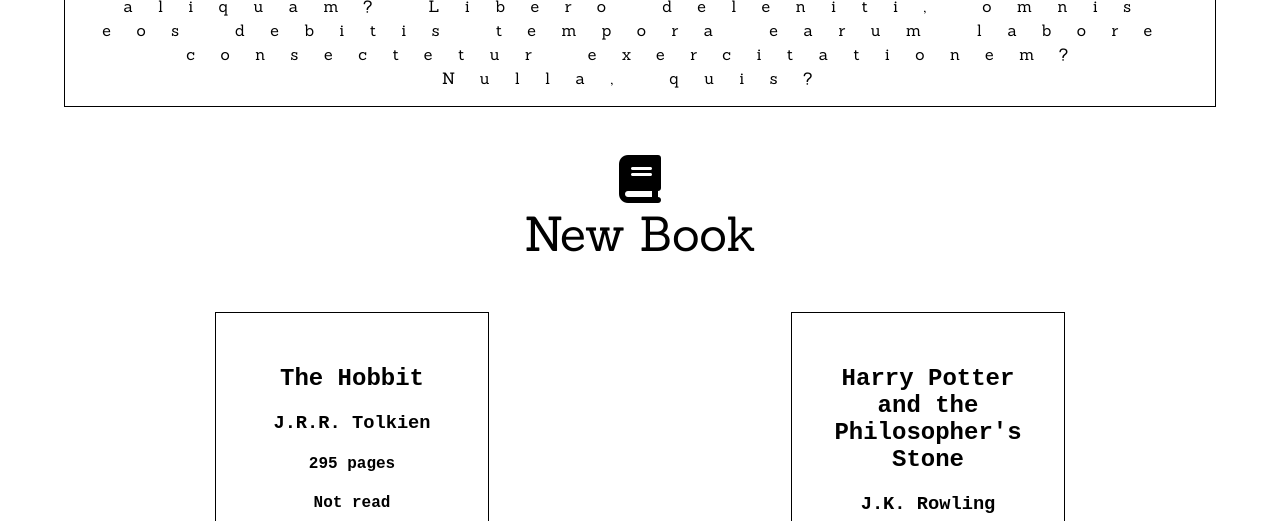
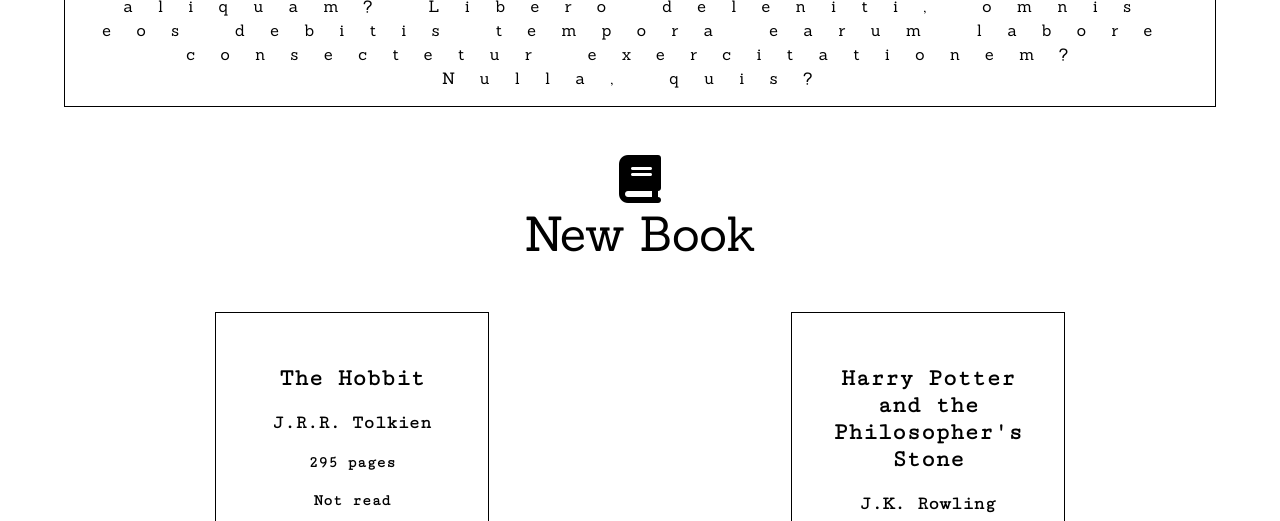
Before and after one commit to JCarlosLucio/library, a plain HTML site: page index.html in a window 1280 px wide. Shown: the part 279-800 px from the top of the page. Drawn offline with Linux system fonts and the light colour scheme.

Commit message:
Add cutive mono font from google fonts

```diff
--- a/index.html
+++ b/index.html
@@ -4,7 +4,7 @@
     <meta charset="UTF-8">
     <meta name="viewport" content="width=device-width, initial-scale=1.0">
     <title>PROJECT: Library</title>
-    <link href="https://fonts.googleapis.com/css2?family=Sanchez&display=swap" rel="stylesheet">
+    <link href="https://fonts.googleapis.com/css2?family=Cutive+Mono&family=Sanchez&display=swap" rel="stylesheet">
     <script src="https://kit.fontawesome.com/12e197e6ab.js" crossorigin="anonymous"></script>
     <link rel="stylesheet" href="style.css">
 </head>
```
